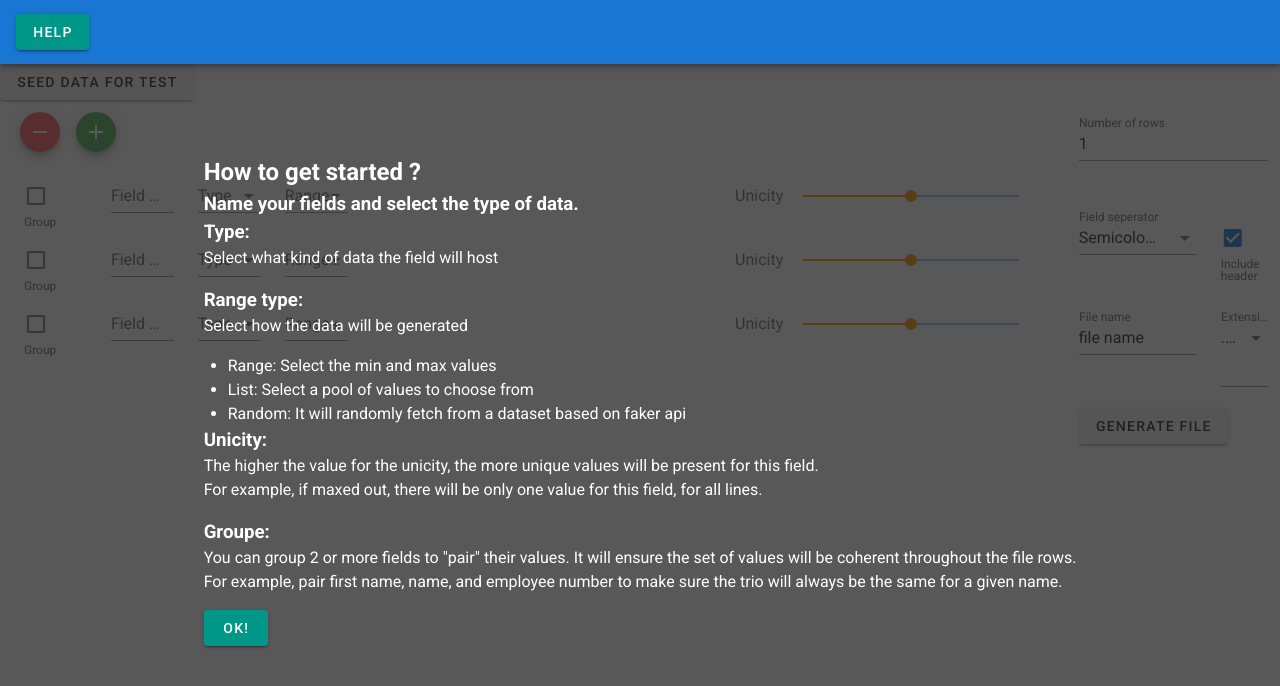
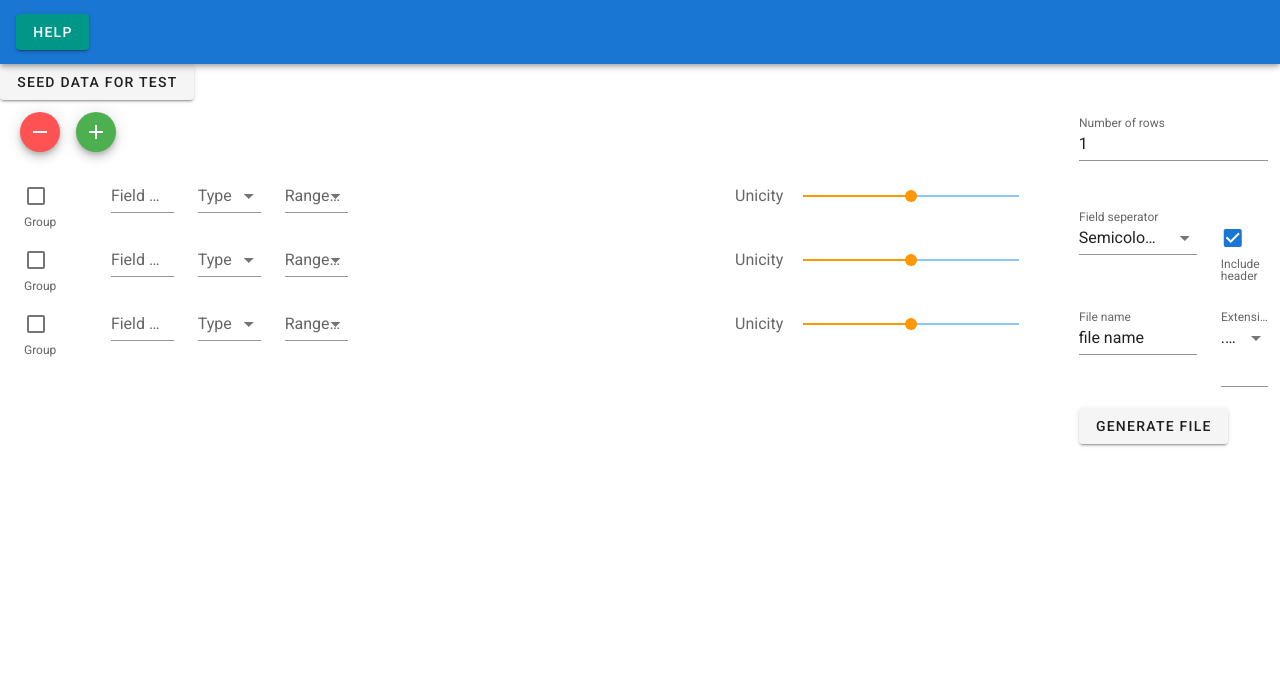
Before and after one commit to Meyerka/data-mocker, a Vue app: page / in a window 1280 px wide. Shown: the top 686 px of the page. Built offline with nearby package versions, Linux system fonts and the light colour scheme.

Commit message:
Added show help to the overlay component

```diff
--- a/src/App.vue
+++ b/src/App.vue
@@ -5,7 +5,7 @@
     </v-app-bar>
 
     <v-main>
-      <HelpOverlay />
+      <HelpOverlay :overlay="overlay" />
       <v-container fluid>
         <FileCreator />
       </v-container>
@@ -25,7 +25,6 @@ export default {
 
   data: () => ({
     overlay: false,
-    //
   }),
 };
 </script>
--- a/src/components/InterfaceComponents/HelpOverlay.vue
+++ b/src/components/InterfaceComponents/HelpOverlay.vue
@@ -30,6 +30,9 @@
 <script>
 export default {
   name: "HelpOverlay",
+  props: {
+    overlay: Boolean,
+  },
 };
 </script>
 
```
